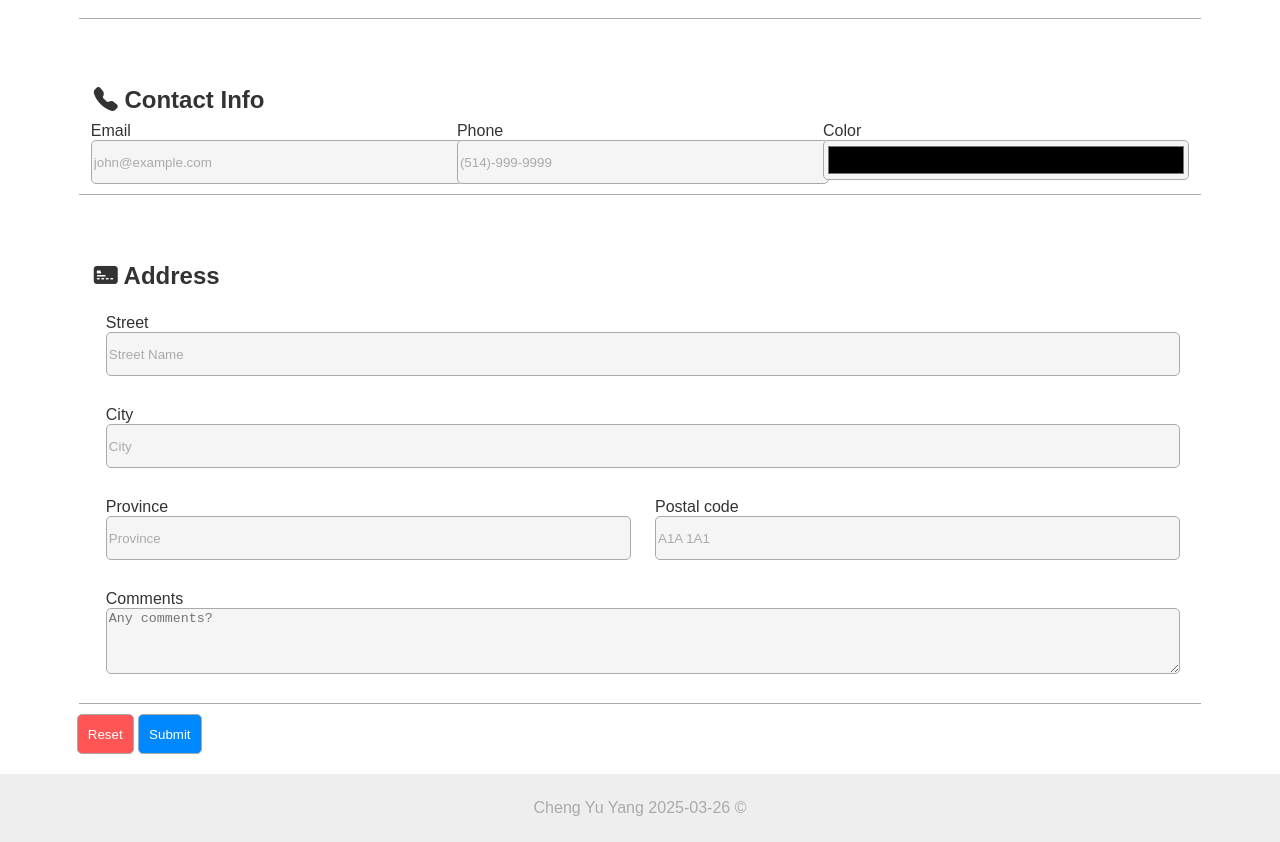
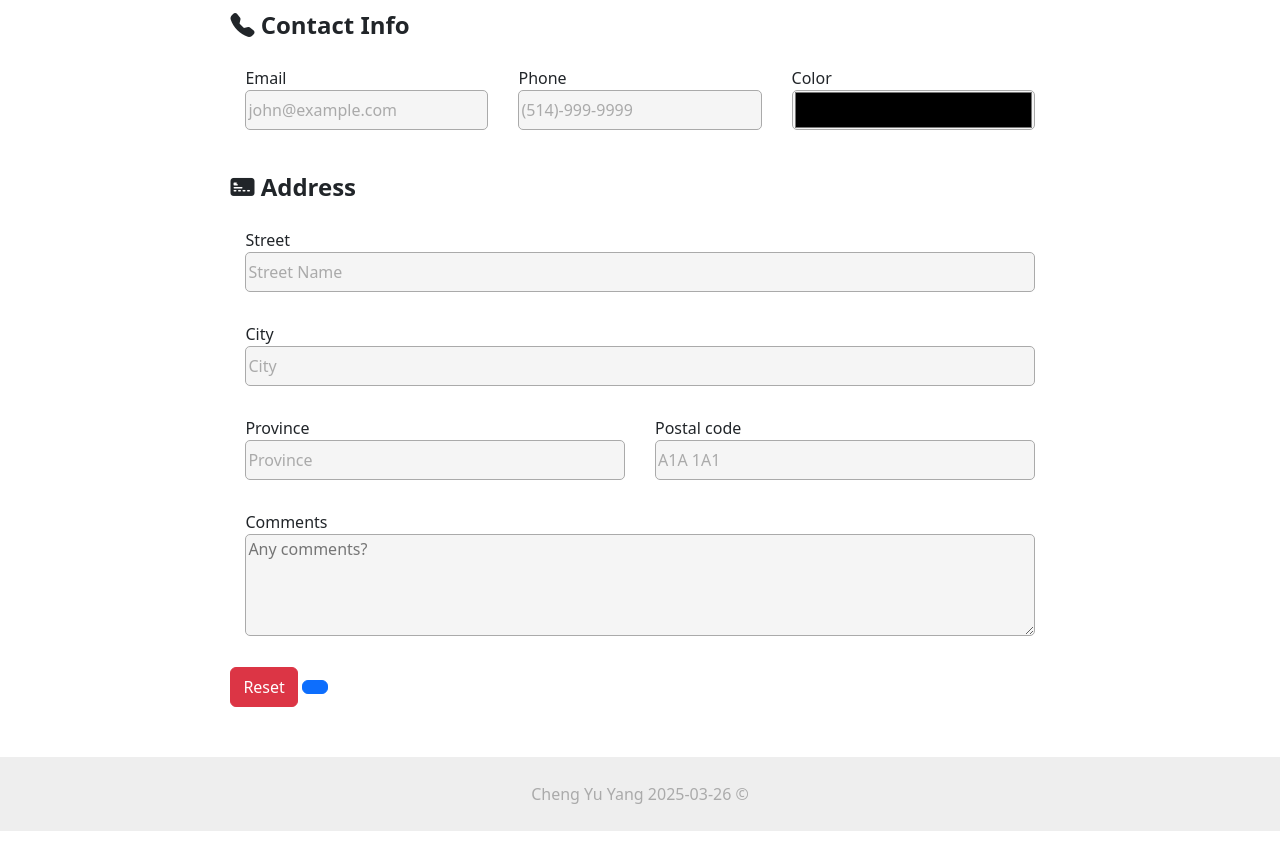
Before and after one commit to yang-cheng-yu/ip-assignment, a plain HTML site: page form.html in a window 1280 px wide. Shown: the part 742-1584 px from the top of the page. Drawn offline with nearby package versions, Linux system fonts and the light colour scheme; a web font is replaced by a local one.

Commit message:
Fixed form layout

```diff
--- a/css/assignment-form.css
+++ b/css/assignment-form.css
@@ -51,12 +51,6 @@ body {
     filter: brightness(0.6);
 }
 
-.hide-spinner::-webkit-inner-spin-button,
-.hide-spinner::-webkit-outer-spin-button {
-    -webkit-appearance: none;
-    margin: 0;
-}
-
 
 
 /*Bootstrap*/
@@ -75,7 +69,7 @@ body {
 /*Account/Form*/
 
 .set-section {
-    margin: 0 6vw;
+    margin: 50px 18vw;
 }
 
 fieldset {
@@ -97,7 +91,7 @@ label {
 
 .options {
     display: flex;
-    justify-content: space-between;
+    justify-content: space-around;
 }
 
 .options label {
@@ -130,8 +124,12 @@ label {
     padding: 15px;
 }
 
-.merge {
+.two-col .merge {
     grid-column: span 2;
+}
+
+.three-col .merge {
+    grid-column: span 3;
 }
 
 input {
@@ -163,16 +161,10 @@ textarea {
 
 #reset {
     width: auto;
-    padding: 0 10px;
-    color: white;
-    background-color: #FF5555;
 }
 
 #submit {
     width: auto;
-    padding: 0 10px;
-    color: white;
-    background-color: #0088FF;
 }
 
 
--- a/form.html
+++ b/form.html
@@ -6,6 +6,7 @@
     <link rel="icon" href="icon/icon.ico" type="image/x-icon">
 
     <!-- Bootstrap -->
+    <link href="https://cdn.jsdelivr.net/npm/bootstrap@5.3.5/dist/css/bootstrap.min.css" rel="stylesheet" integrity="sha384-SgOJa3DmI69IUzQ2PVdRZhwQ+dy64/BUtbMJw1MZ8t5HZApcHrRKUc4W0kG879m7" crossorigin="anonymous">
     <link rel="stylesheet" href="https://cdn.jsdelivr.net/npm/bootstrap-icons@1.5.0/font/bootstrap-icons.css">
 
     <meta charset="UTF-8">
@@ -88,7 +89,7 @@
                         </select>
                     </div class="grid-item">
 
-                    <div class="grid-item merge">
+                    <div class="grid-item">
                         <b>Campus</b> <br>
                         <div class="options">
                             <span>
@@ -107,7 +108,7 @@
 
                     </div>
 
-                    <div class="grid-item merge">
+                    <div class="grid-item">
                         <b>Schedule preference</b> <br>
                         <div class="options">
                             <span>
@@ -127,23 +128,22 @@
                                 <input type="checkbox" name="classPreference" id="noPreference" value="None">
                             </span>
                         </div>
-
                     </div>
                 </fieldset>
 
                 <fieldset class="three-col">
-                    <legend><i class="bi bi-telephone-fill"></i> Contact Info</legend>
-                    <div>
+                    <legend class="merge"><i class="bi bi-telephone-fill"></i> Contact Info</legend>
+                    <div class="grid-item">
                         <label for="email">Email</label>
                         <input type="email" name="email" id="email" placeholder="john@example.com">
                     </div>
 
-                    <div>
+                    <div class="grid-item">
                         <label for="phone">Phone</label>
                         <input type="number" name="phone" id="phone" class="hide-spinner" placeholder="(514)-999-9999">
                     </div>
 
-                    <div>
+                    <div class="grid-item">
                         <label for="color">Color</label>
                         <input type="color" name="color" id="color">
                     </div>
@@ -177,8 +177,8 @@
                     </div>
                 </fieldset>
 
-                <input type="reset" value="Reset" id="reset">
-                <input type="submit" value="Submit" id="submit">
+                <input type="reset" value="Reset" id="reset" class="btn btn-danger">
+                <button id="submit" class="btn btn-primary">
             </div>
         </form>
     </div>
```
